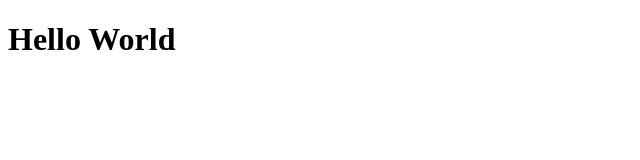
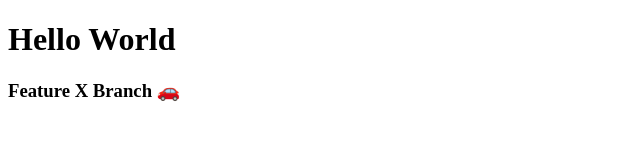
Before and after one commit to CTAditya/GithubTest, a plain HTML site: page index.html in a window 1280 px wide. Shown: the whole page, without its empty margins (0-640 px from the left). Drawn offline with Linux system fonts and the light colour scheme.

Commit message:
Feature X commit

```diff
--- a/index.html
+++ b/index.html
@@ -7,5 +7,6 @@
 </head>
 <body>
     <h1>Hello World</h1>
+    <h3>Feature X Branch 🚗</h3>
 </body>
 </html>
```
